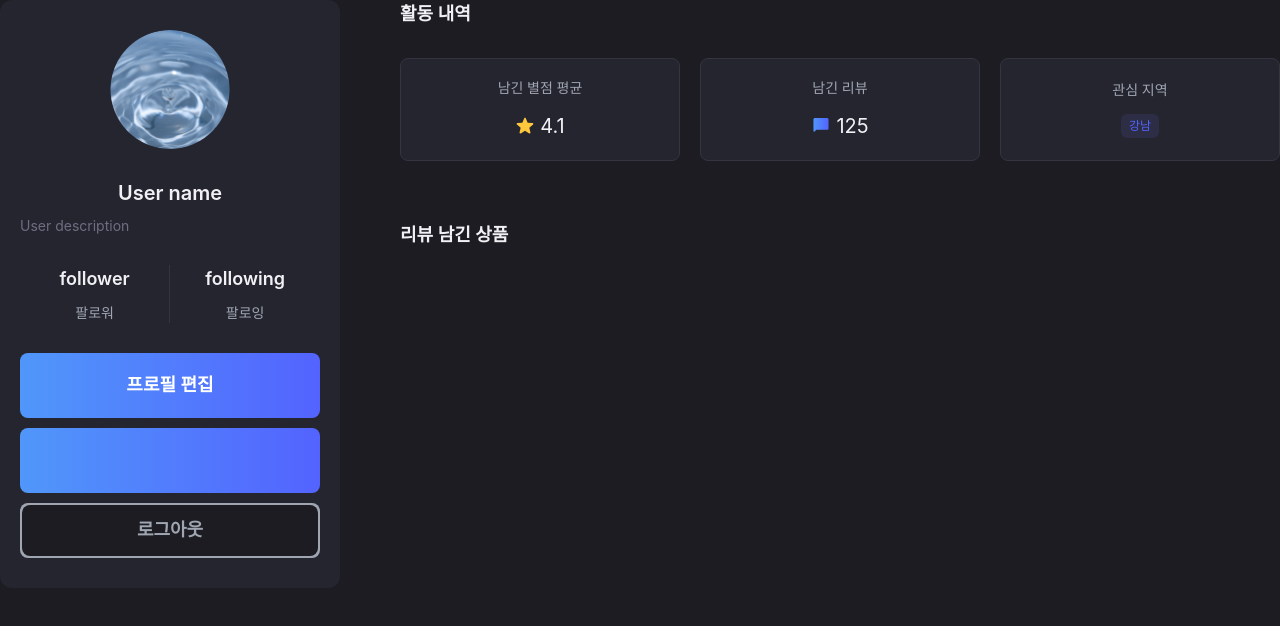
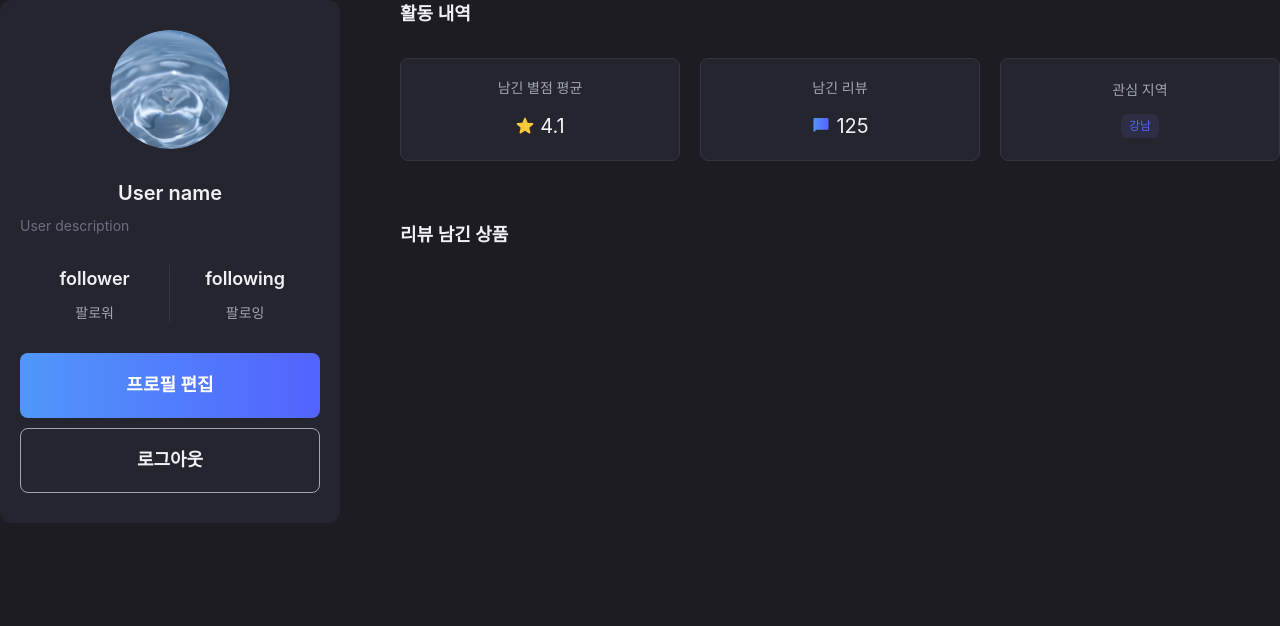
Before and after one commit to ojm51/ESCape, a Next.js app: page /mypage in a window 1280 px wide. Shown: the top 626 px of the page. Built offline with nearby package versions, Linux system fonts and the light colour scheme.

Commit message:
Refactor: 공용 버튼컴포넌트 리팩토링

```diff
--- a/src/components/@shared/button/CustomButton.tsx
+++ b/src/components/@shared/button/CustomButton.tsx
@@ -12,6 +12,7 @@ interface CustomButtonProps {
   onClick?: () => void
   type?: 'button' | 'submit' | 'reset' // 버튼 타입 정의
   style?: 'primary' | 'secondary' | 'tertiary'
+  secondaryBg?: string
 }
 
 export default function CustomButton({
@@ -20,58 +21,44 @@ export default function CustomButton({
   onClick,
   type = 'button',
   style = 'primary',
+  secondaryBg = 'bg-body-bg',
 }: PropsWithChildren<CustomButtonProps>) {
   /**active에 boolean값을 넣어주세요
-   *기본 style은 "primary"
+기본 style은 "primary"
+secondary 스타일을 사용할 때 버튼 색상이 body의 색상과 다르면 tailwind속성을 넣어주세요
    */
   return (
-    <>
-      <Button
-        type={type}
-        onClick={active ? onClick : undefined} // active가 true일 때만 실행
-        disabled={!active}
-        className={classNames(
-          'h-[50px] w-full focus:ring-0 md:h-[55px] xl:h-[65px]',
-          active ? 'bg-gradation' : 'cursor-not-allowed bg-unactive enabled:hover:bg-unactive',
-        )}
-      >
-        {style === 'primary' && <span className="flex h-full items-center text-lg font-semibold">{children}</span>}
-        {style === 'secondary' && (
-          <span
-            className={classNames(
-              'absolute inset-0.5 flex items-center justify-center rounded-lg bg-body-bg text-transparent',
-              active ? 'hover:bg-transparent hover:text-white' : '',
-            )}
-          >
-            <span
-              className={classNames(
-                'text-lg font-semibold',
-                active ? 'bg-gradation bg-clip-text' : 'text-brand-gray-dark',
-              )}
-            >
-              {children}
-            </span>
-          </span>
-        )}
-      </Button>
-      {style === 'tertiary' && (
-        <Button
-          onClick={active ? onClick : undefined}
+    <button
+      type={type}
+      onClick={active ? onClick : undefined}
+      className={classNames(
+        'relative flex h-[50px] w-full items-center justify-center rounded-lg border text-lg font-semibold md:h-[55px] xl:h-[65px]',
+        style === 'primary'
+          ? active
+            ? 'bg-gradation text-white'
+            : 'bg-unactive text-brand-gray-dark'
+          : style === 'secondary'
+            ? active
+              ? 'bg-gradation'
+              : 'border-solid border-unactive text-brand-gray-dark'
+            : active // style === "tertiary"일 때
+              ? 'border-solid border-brand-gray-light'
+              : 'border-solid border-unactive text-brand-gray-dark',
+        !active && 'cursor-not-allowed',
+      )}
+    >
+      {style === 'secondary' && active ? (
+        <span
           className={classNames(
-            'xl-[65px] relative h-[50px] w-full focus:ring-0 md:h-[55px]',
-            active ? 'bg-brand-gray-light enabled:hover:bg-brand-gray-light' : 'bg-unactive enabled:hover:bg-unactive',
+            secondaryBg,
+            'absolute bottom-[1px] left-[1px] right-[1px] top-[1px] flex items-center justify-center rounded-lg',
           )}
         >
-          <span
-            className={classNames(
-              'absolute inset-0.5 flex items-center justify-center rounded-lg bg-body-bg text-lg font-semibold text-brand-gray-light',
-              active ? 'hover:bg-brand-gray-light hover:text-white' : 'text-brand-gray-dark',
-            )}
-          >
-            {children}
-          </span>
-        </Button>
+          <span className="bg-gradation bg-clip-text text-transparent">{children}</span>
+        </span>
+      ) : (
+        <>{children}</>
       )}
-    </>
+    </button>
   )
 }
```
